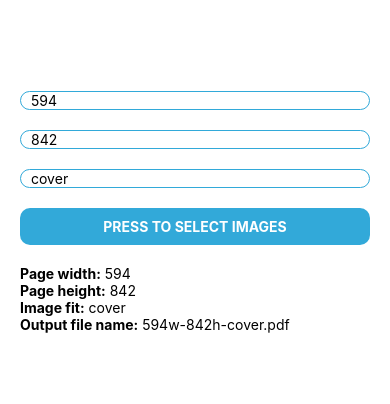
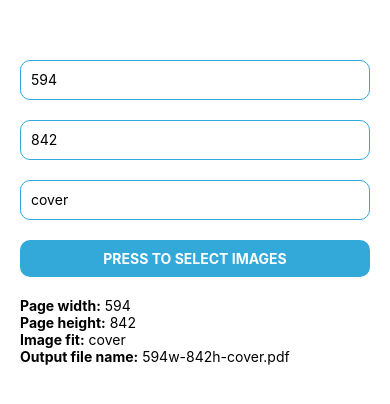
Before and after one commit to Canciller/react-native-images-to-pdf, a React Native app in the folder example/: screen / in a window 390 px wide. Shown: the part 210-614 px from the top of the page. Built offline with nearby package versions, Linux system fonts and the light colour scheme.

Commit message:
feat: done android image fit proof of concept

```diff
--- a/example/src/App.tsx
+++ b/example/src/App.tsx
@@ -148,6 +148,7 @@ const styles = StyleSheet.create({
     borderColor: '#32a9d9',
     borderRadius: 10,
     paddingHorizontal: 10,
+    minHeight: 40,
   },
   button: {
     marginBottom: 20,
```
Also changed, not shown: 2 other files (tests, documents, lock files or other folders).
